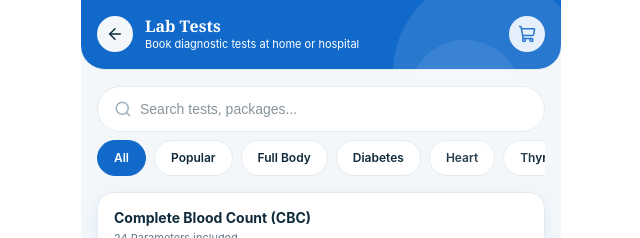
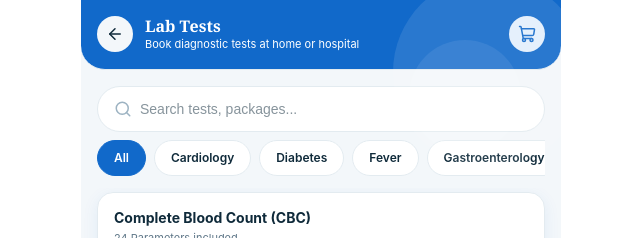
Before and after one commit to surajwizify-lgtm/my_app_demo, a React (Vite) app: page /tests in a window 1280 px wide. Shown: the top 238 px of the page, without its empty margins (319-959 px from the left). Built offline with nearby package versions, Linux system fonts and the light colour scheme.

Commit message:
updated filters on testlable page

```diff
--- a/src/components/common/Layout.jsx
+++ b/src/components/common/Layout.jsx
@@ -7,7 +7,6 @@ import NextPageButton from '@/components/common/NextPageButton'
 const HIDE_NAV_PATHS = [
     '/login',
     '/cart',
-    // '/orders',
     '/tests',
     '/pathology'
 ]
@@ -25,13 +24,19 @@ export default function Layout() {
                 maxWidth: '480px',
                 width: '100%',
                 margin: '0 auto',
-                paddingBottom: '80px',
                 backgroundColor: theme.colors.background,
-                minHeight: '100vh',
+                minHeight: '100dvh',
                 position: 'relative',
+                display: 'flex',
+                flexDirection: 'column',
             }}
         >
-            <div style={{ paddingBottom: shouldShowNav ? '50px' : '0px' }}>
+            <div
+                style={{
+                    flex: 1,
+                    paddingBottom: shouldShowNav ? '90px' : '0px'
+                }}
+            >
                 <AnimatePresence mode="wait">
                     <Outlet key={location.pathname} />
                 </AnimatePresence>
--- a/src/components/hospital/detail/HospitalTabsSection.jsx
+++ b/src/components/hospital/detail/HospitalTabsSection.jsx
@@ -59,7 +59,7 @@ export default function HospitalTabsSection({ activeTab, onChange }) {
                     style={{ backgroundColor: theme.colors.primaryLight, color: theme.colors.primary }}
                 >
                     <LayoutGrid size={14} />
-                    All
+                    View All
                 </button>
             </div>
 
--- a/src/components/tests/TestFiltersSection.jsx
+++ b/src/components/tests/TestFiltersSection.jsx
@@ -1,7 +1,7 @@
 import { useState } from "react";
 import theme from "@/styles/theme";
 
-const FILTERS = ["All", "Popular", "Full Body", "Diabetes", "Heart", "Thyroid", "Vitamins"];
+const FILTERS = ["All", "Cardiology", "Diabetes", "Fever", "Gastroenterology", "Hematology", "Kidney", "Liver", "Neurology", "Obs & Gynae", "Orthopedics", "Respiratory", "Rheumatology"];
 
 export default function TestFiltersSection() {
     const [active, setActive] = useState("All");
--- a/src/pages/HomePage.jsx
+++ b/src/pages/HomePage.jsx
@@ -12,7 +12,7 @@ import BottomNav from '@/components/common/BottomNav'
 
 export default function HomePage() {
     return (
-        <PageTransition>
+        <div>
             <Navbar userName="John Doe" location="New York, US" />
             <div
                 style={{
@@ -29,8 +29,7 @@ export default function HomePage() {
                 <SpecialistsSection />
                 <HealthArticlesSection />
                 <ArticlesCategorySection />
-
             </div>
-        </PageTransition>
+        </div>
     )
 }
--- a/src/pages/OrdersPage.jsx
+++ b/src/pages/OrdersPage.jsx
@@ -14,9 +14,16 @@ export default function OrdersPage() {
     const navigate = useNavigate();
 
     return (
-        <div style={{ backgroundColor: theme.colors.background, minHeight: "100vh" }}>
+        <div
+            className="flex flex-col w-full"
+            style={{
+                backgroundColor: theme.colors.background,
+                height: '100vh',
+                overflow: 'hidden'
+            }}
+        >
             <div
-                className="sticky top-0 z-30 flex items-center rounded-bl-3xl rounded-br-3xl gap-3 px-4 py-4"
+                className="shrink-0 relative overflow-hidden flex items-center rounded-bl-3xl rounded-br-3xl gap-3 px-4 py-4"
                 style={{ backgroundColor: theme.colors.primary, borderBottom: `1px solid ${theme.colors.border}` }}
             >
                 <div
@@ -30,12 +37,12 @@ export default function OrdersPage() {
                 <button
                     type="button"
                     onClick={() => navigate(-1)}
-                    className="flex h-9 w-9 items-center justify-center rounded-full"
+                    className="relative z-10 flex h-9 w-9 items-center justify-center rounded-full"
                     style={{ backgroundColor: theme.colors.background }}
                 >
                     <ArrowLeft size={18} color={theme.colors.textPrimary} />
                 </button>
-                <div className="flex flex-col">
+                <div className="relative z-10 flex flex-col">
                     <h1 className="text-base font-bold leading-tight" style={{ color: theme.colors.white, fontFamily: theme.fonts.heading }}>
                         My Tests
                     </h1>
@@ -45,10 +52,12 @@ export default function OrdersPage() {
                 </div>
             </div>
 
-            <div className="flex flex-col gap-3 px-4 py-4 pb-8">
-                {ORDERS.map((order) => (
-                    <OrderCard key={order.id} order={order} />
-                ))}
+            <div className="flex-1 w-full overflow-y-auto overflow-x-hidden">
+                <div className="flex flex-col gap-3 px-4 py-4 pb-28">
+                    {ORDERS.map((order) => (
+                        <OrderCard key={order.id} order={order} />
+                    ))}
+                </div>
             </div>
         </div>
     );
--- a/src/pages/TestListPage.jsx
+++ b/src/pages/TestListPage.jsx
@@ -17,16 +17,27 @@ const TESTS = [
 
 export default function TestListPage() {
     return (
-        <div style={{ backgroundColor: theme.colors.background, minHeight: "100vh" }}>
+        <div
+            className="flex flex-col w-full"
+            style={{
+                backgroundColor: theme.colors.background,
+                height: '100vh',
+                overflow: 'hidden'
+            }}
+        >
+            <div className="shrink-0 w-full">
                 <TestHeader />
                 <TestSearchSection />
                 <TestFiltersSection />
+            </div>
 
+            <div className="flex-1 w-full overflow-y-auto overflow-x-hidden">
                 <div className="flex flex-col gap-3 px-4 pb-8 pt-1">
                     {TESTS.map((test) => (
                         <TestItemCard key={test.id} test={test} />
                     ))}
                 </div>
             </div>
+        </div>
     );
 }
```
Lines whose indentation alone changed are shown as unchanged.
